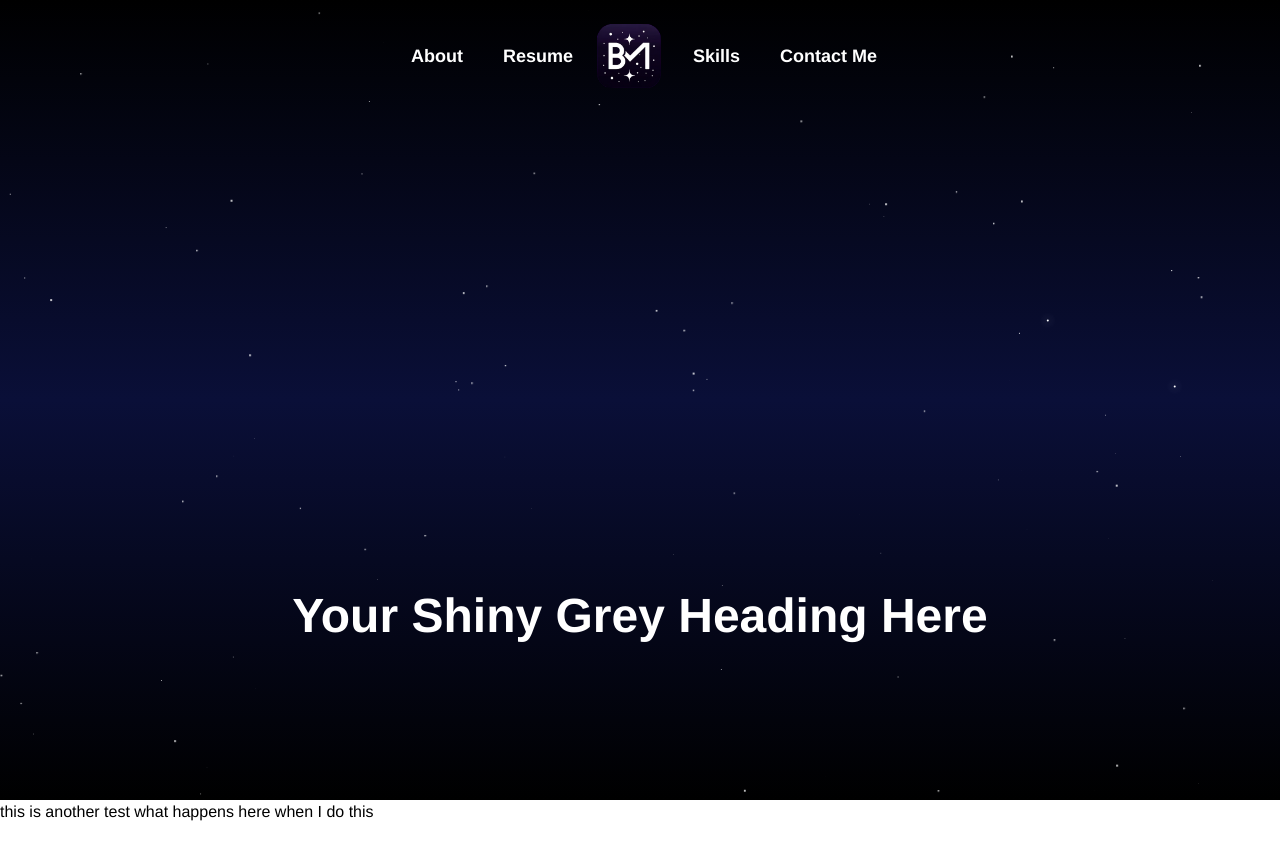
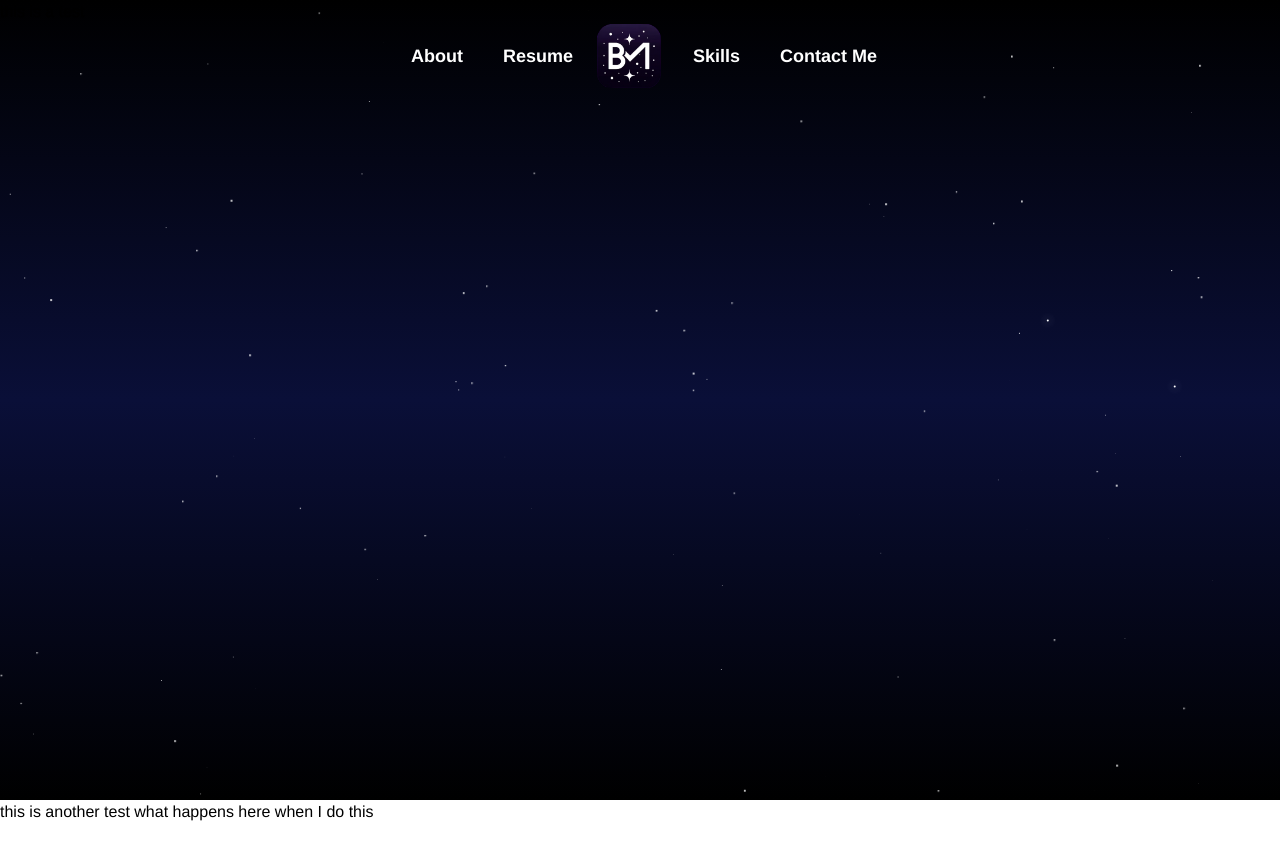
Before and after one commit to Brysonm77/PortfolioMonteiro, a React (Vite) app in the folder portfolio/: page / in a window 1280 px wide. Shown: the top 860 px of the page. Built offline with nearby package versions, Linux system fonts and the light colour scheme.

Commit message:
fixed overflowing width

```diff
--- a/portfolio/src/components/landing/component.tsx
+++ b/portfolio/src/components/landing/component.tsx
@@ -59,20 +59,7 @@ const Landing = () => {
           }}
         />
       ))}
-      <motion.div
-        className="font-bold text-5xl text-white"
-        initial={{ opacity: 0 }}
-        animate={{ opacity: 1 }}
-        transition={{ duration: 2 }}
-        style={{
-          position: "absolute",
-          bottom: "20%",
-          width: "100%",
-          textAlign: "center",
-        }}
-      >
-        Your Shiny Grey Heading Here
-      </motion.div>
+      <motion.div>this is a test</motion.div>
     </div>
   );
 };
--- a/portfolio/src/global.css
+++ b/portfolio/src/global.css
@@ -3,6 +3,7 @@
 @import "tailwindcss/utilities";
 body {
   @apply font-sans;
+  overflow-x: hidden;
 }
 html {
   scroll-behavior: smooth;
```
